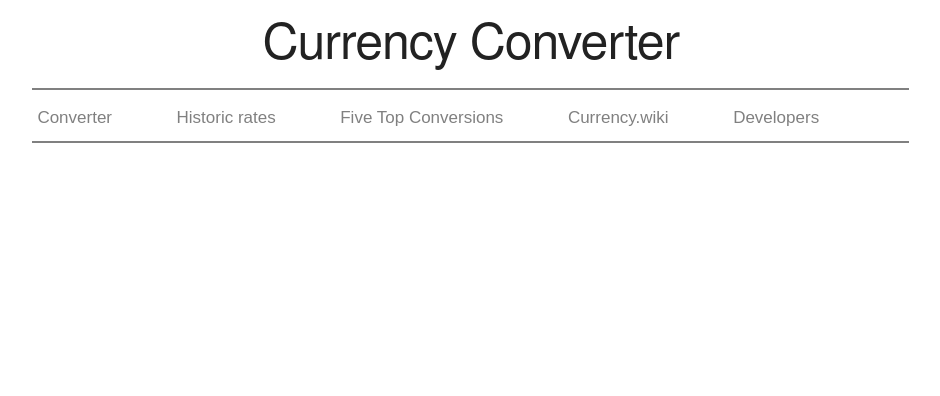
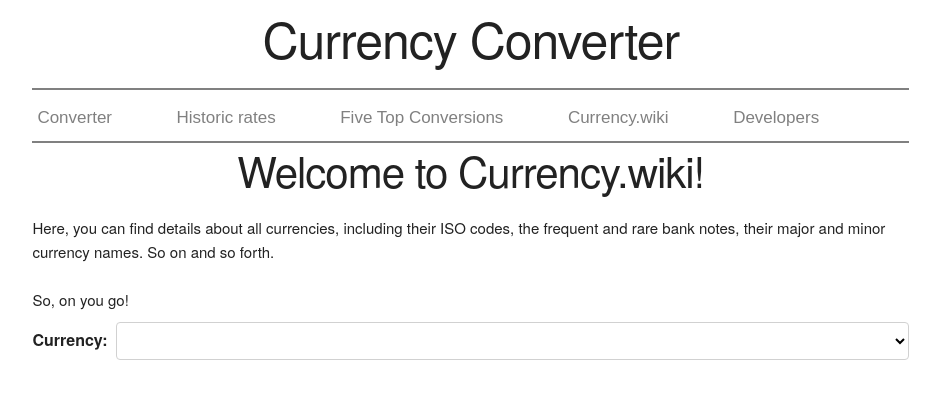
Before and after one commit to vrr-21/currency-converter, an Angular app in the folder currency-converter/: page /wikicurrency/1 in a window 1280 px wide. Before the commit this address led to /. Shown: the top 396 px of the page, without its empty margins (166-1106 px from the left). Built offline with nearby package versions, Linux system fonts and the light colour scheme; a web font is replaced by a local one.

Commit message:
Extraction from link of currency code and show corresponding wiki.

```diff
--- a/currency-converter/src/app/app-routing.module.ts
+++ b/currency-converter/src/app/app-routing.module.ts
@@ -6,6 +6,7 @@ import { CurrencyWikiComponent } from './currency-wiki/currency-wiki.component';
 const routes: Routes = [
   { path: 'converter', component: ConverterComponentComponent },
   { path: 'wikicurrency', component: CurrencyWikiComponent },
+  { path: 'wikicurrency/:currency_code', component: CurrencyWikiComponent },
   { path: '', redirectTo: '/dashboard', pathMatch: 'full' }
 ];
 
--- a/currency-converter/src/app/currency-wiki/currency-wiki.component.ts
+++ b/currency-converter/src/app/currency-wiki/currency-wiki.component.ts
@@ -1,6 +1,8 @@
 import { Component, OnInit } from '@angular/core';
 import { Currency } from '../currency';
 import { CurrCodeServiceService } from '../curr-code-service.service';
+import { ActivatedRoute } from '@angular/router';
+import { Location } from '@angular/common';
 
 @Component({
   selector: 'app-currency-wiki',
@@ -19,7 +21,7 @@ export class CurrencyWikiComponent implements OnInit {
   chosen_currency_rare_cn: string;
   chosen_currency_flag_link: string;
 
-  constructor(private currency_code_service: CurrCodeServiceService)
+  constructor(private currency_code_service: CurrCodeServiceService, private route: ActivatedRoute, private location: Location)
   {
 
   }
@@ -34,16 +36,30 @@ export class CurrencyWikiComponent implements OnInit {
       /**
       * This code gets the currency codes from the CurrCodeServiceService, and
       * puts them into the currencies array.
+      * Also, this function will search for the parameter in the browser, the currency_code, and
+      * set the appropriate selected_currency value.
       *
       * @param None
       * @return None
       */
       this.currency_code_service.loadCurrencyCodes()
-                           .subscribe(result =>{
-                             for(var i=0;i<Object.keys(result).length;i++)
-                             {
-                               this.currencies.push(new Currency(result[Object.keys(result)[i]].code,result[Object.keys(result)[i]].name))
-                             }});
+                                .subscribe(result =>{
+                                  for(var i=0;i<Object.keys(result).length;i++)
+                                  {
+                                    this.currencies.push(new Currency(result[Object.keys(result)[i]].code,result[Object.keys(result)[i]].name));
+                                  }
+                                  const code = this.route.snapshot.paramMap.get('currency_code');
+                                  for(var i=0;i<this.currencies.length;i++)
+                                  {
+                                    if(this.currencies[i].code === code)
+                                    {
+                                      this.selected_currency = this.currencies[i];
+                                      this.getCurrencyInfo();
+                                      break;
+                                    }
+                                  }
+                                  });
+
   }
 
   getCurrencyInfo(): void
@@ -84,4 +100,5 @@ export class CurrencyWikiComponent implements OnInit {
                               }
                             });
   }
+
 }
```
